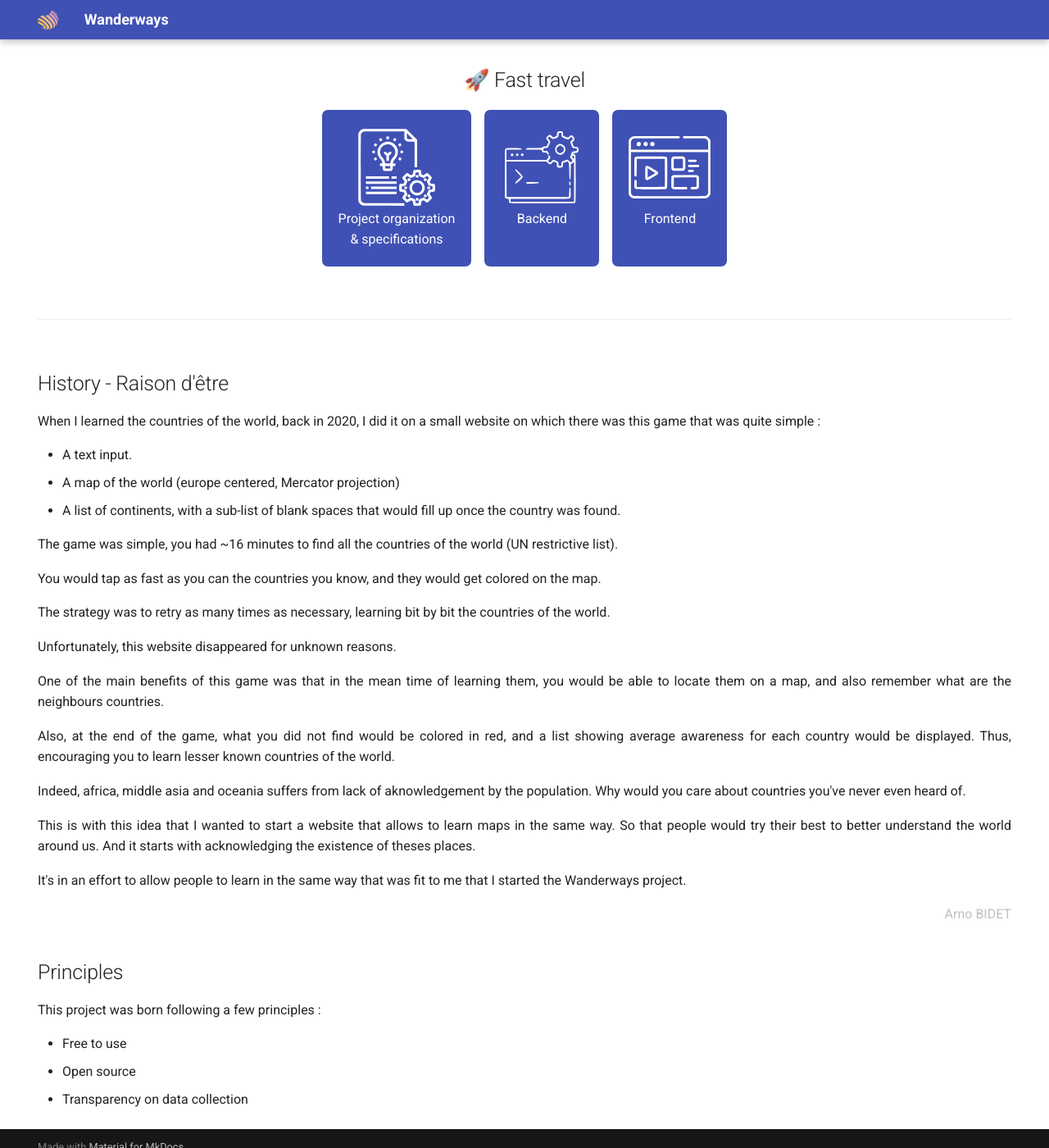
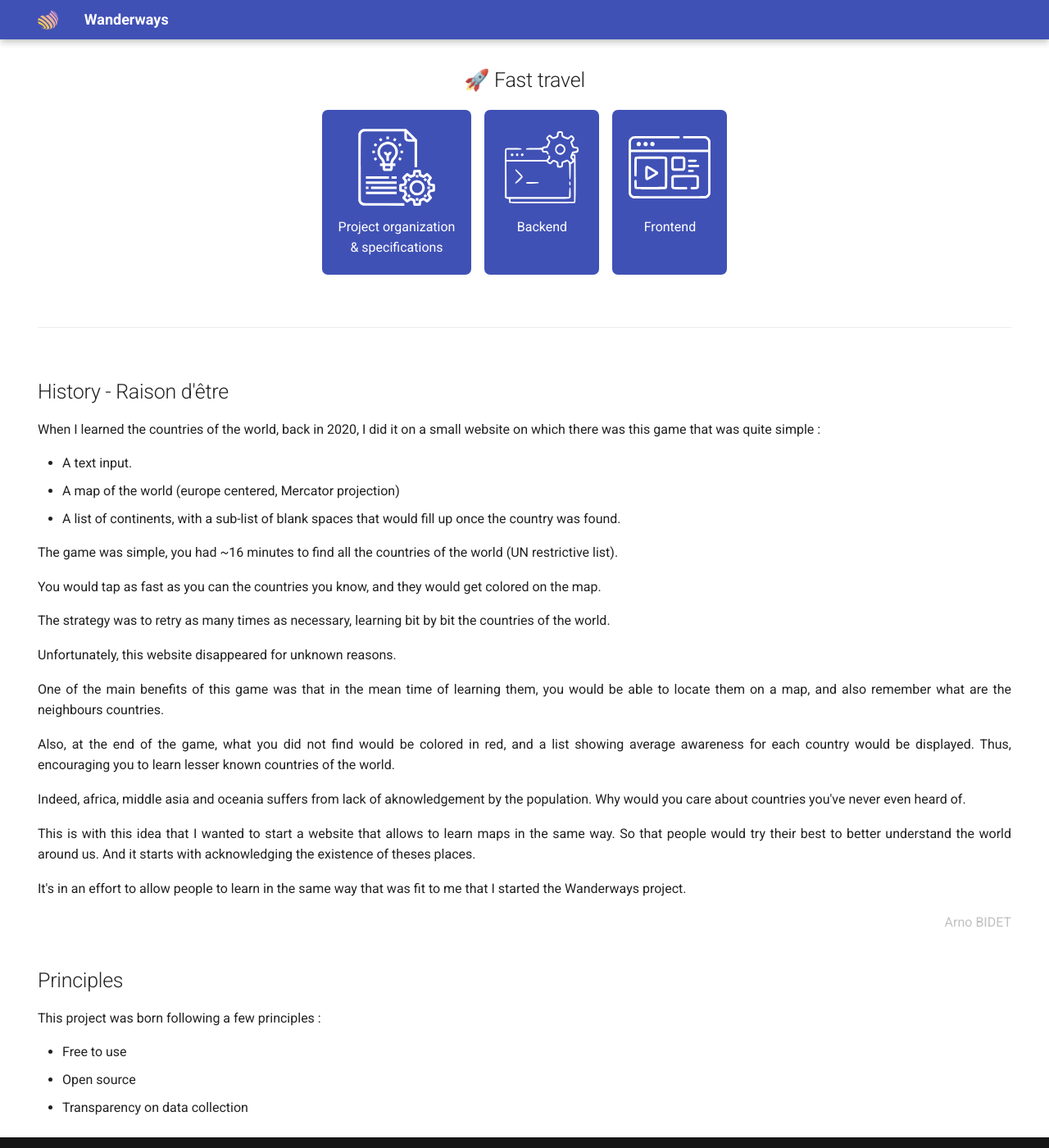
Before and after one commit to ArnoBidet/wanderways-doc, an MkDocs documentation site: the page built from docs/index.md, in a window 1280 px wide and 1400 px high, scrolled down 276 px. Shown: the whole window at 82% size. Built offline with MkDocs 1.6.1 and Material for MkDocs 9.7.7, drawn with Linux system fonts in a browser that asks for light colours.

Commit message:
better style for fast travel buttons

```diff
--- a/docs/assets/extra.css
+++ b/docs/assets/extra.css
@@ -20,10 +20,12 @@ nav.home-section-container{
   display:flex;
   gap:0.5rem;
   flex-wrap:wrap;
+  flex-basis:7rem;
   justify-content:center;
 }
 nav.home-section-container a{
   display:flex;
+  gap:0.5rem;
   flex-direction:column;
   align-items:center;
   padding:1rem;
```
